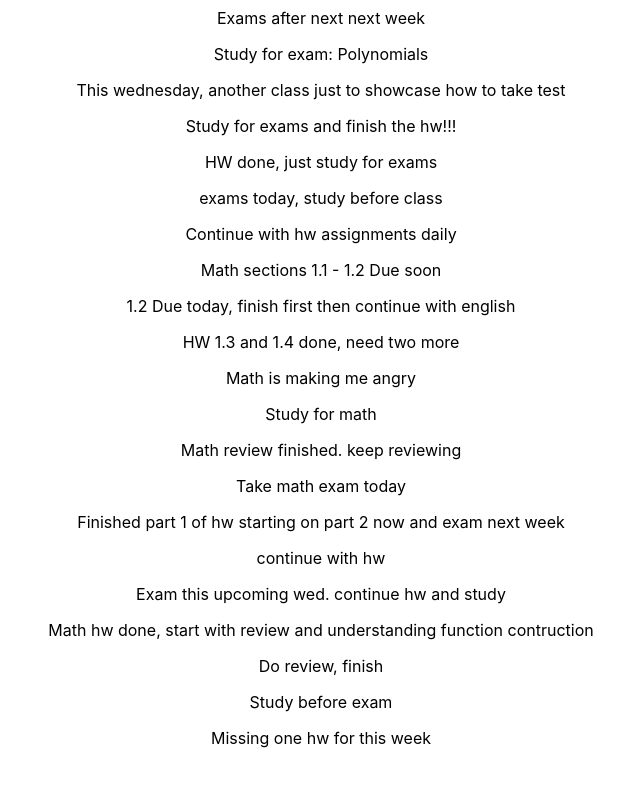
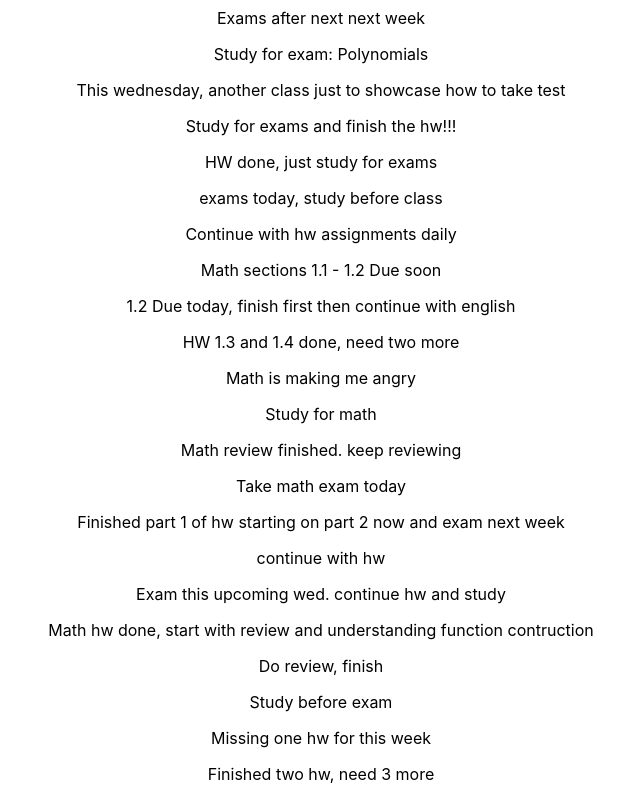
Before and after one commit to jsoomie/school-notebook, a React (Create React App) app: page /math in a window 1280 px wide. Shown: the part 254-1054 px from the top of the page, without its empty margins (319-959 px from the left). Before the commit the page ends 1018 px from the top, so only its background shows below. Built offline with nearby package versions, Linux system fonts and the light colour scheme.

Commit message:
chore: update math

```diff
--- a/src/pages/Math/Math.tsx
+++ b/src/pages/Math/Math.tsx
@@ -32,6 +32,7 @@ export const Math = () => {
       <p>Do review, finish</p>
       <p>Study before exam</p>
       <p>Missing one hw for this week</p>
+      <p>Finished two hw, need 3 more</p>
     </div>
   );
 };
```
